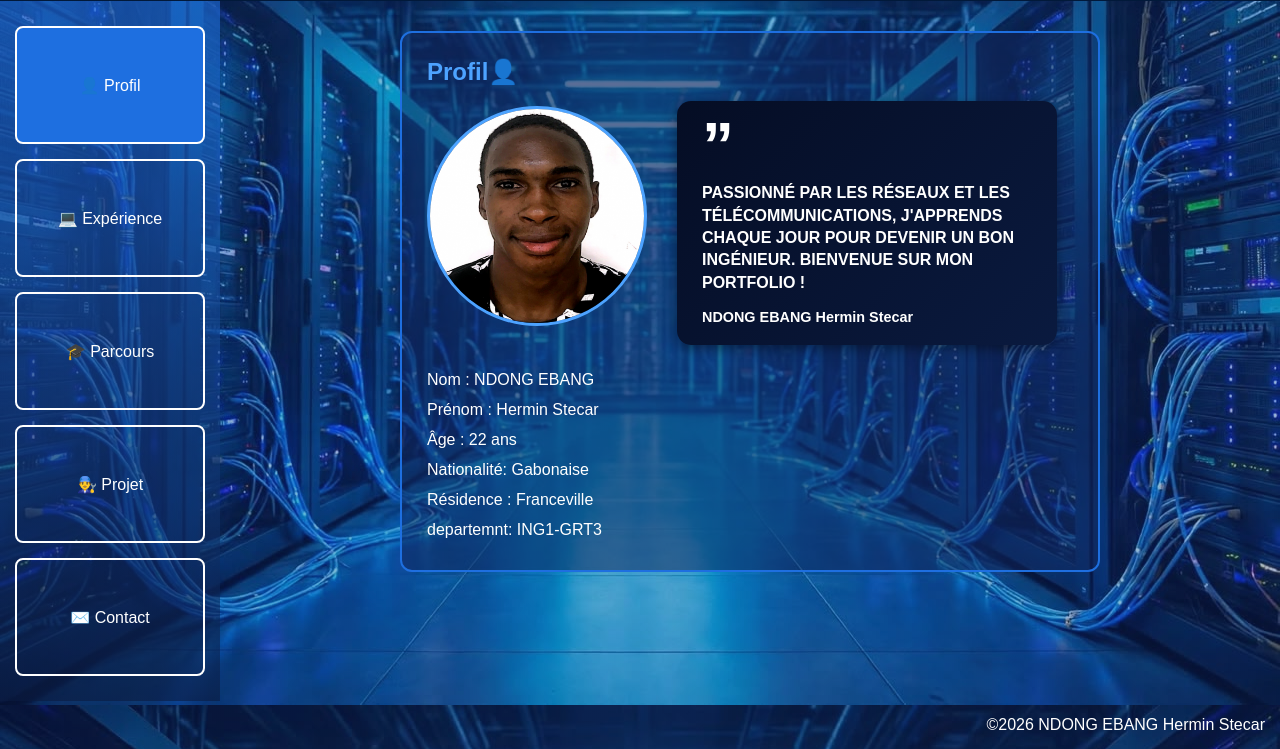
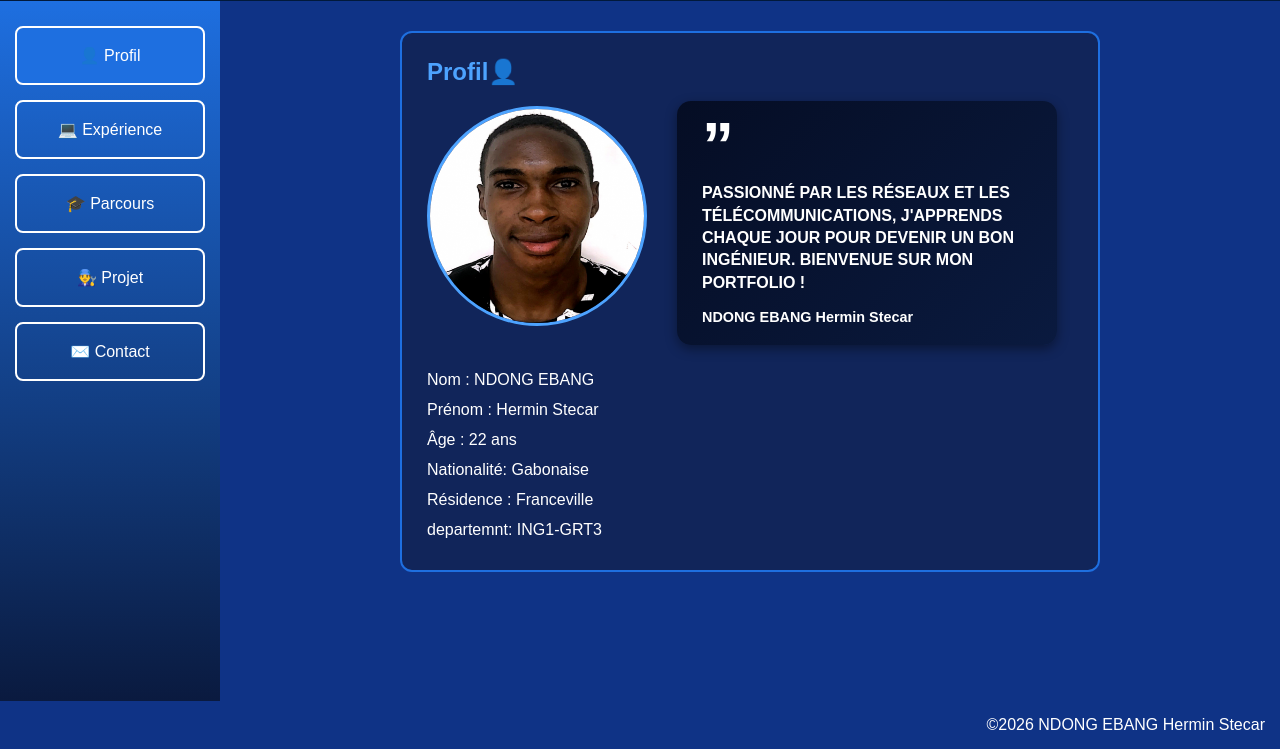
Before and after one commit to NEHS-PELOTA/mon-portefodio1, a plain HTML site: page portfolio.html in a window 1280 px wide. Shown: the part 137-886 px from the top of the page. Drawn offline with Linux system fonts and the light colour scheme.

Commit message:
Remove background image and CSS styles from portfolio
Removed background image and related styles from the portfolio.

```diff
--- a/portfolio.html
+++ b/portfolio.html
@@ -6,27 +6,6 @@
   <title>Mon portfolio</title>
   <!-- On relie le fichier CSS -->
   <link rel="stylesheet" href="style.css">
-  <!-- AJOUT : image d'arrière-plan du portfolio (fichier fond.jpg) -->
-  <style>
-    body {
-      background-image: linear-gradient(rgba(15, 51, 134, 0.35), rgba(15, 51, 134, 0.35)), url("image2.jpeg");
-      background-size: cover;
-      background-position: center;
-      background-attachment: fixed;
-    }
-    /* Transparence : plus la dernière valeur (0.5) est petite, plus c'est transparent */
-    section { background-color: rgba(17, 37, 90, 0.5); }
-    nav { background: linear-gradient(180deg, rgba(30, 111, 224, 0.6), rgba(10, 26, 63, 0.6)); }
-    /* Les rectangles du menu se répartissent sur toute la hauteur du côté (ordinateur) */
-    @media (min-width: 701px) {
-      nav a {
-        flex: 1;
-        display: flex;
-        align-items: center;
-        justify-content: center;
-      }
-    }
-  </style>
 </head>
 <body>
 
```
